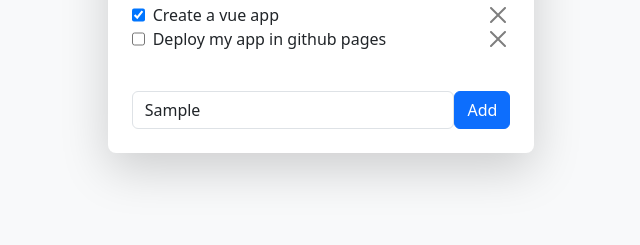
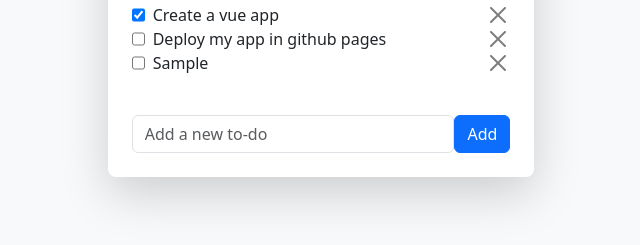
Before and after one commit to nrqrmz/to-do-app, a plain HTML site: page index.html in a window 1280 px wide. Both pictures are taken after typing "Sample" into the empty fields and a click on the input "Add". Shown: the part 101-346 px from the top of the page, without its empty margins (319-959 px from the left). Drawn offline with nearby package versions, Linux system fonts and the light colour scheme.

Commit message:
add addTodo and deleteTodo

```diff
--- a/index.html
+++ b/index.html
@@ -9,24 +9,24 @@
     <link rel="stylesheet" href="assets/styles.css">
   </head>
   <body class="bg-light">
-    <div id="app">
+    <div id="app" v-cloak>
       <div class="d-flex justify-content-center mt-4">
         <div class="bg-white p-4 shadow-lg col-11 col-md-6 col-lg-4 rounded-3">
           <h1>TO-DO APP</h1>
           <ul class="list-unstyled">
-            <li v-for="todo in todos">
+            <li v-for="(todo, index) in todos">
               <div class="d-flex justify-content-between">
                 <div class="d-flex">
                   <input type="checkbox" v-model="todo.done" class="me-2">
                   <div>{{todo.title}}</div>
                 </div>
-                <button type="button" class="btn-close fs-6" aria-label="Close"></button>
+                <button @click="deleteTodo(index)" type="button" class="btn-close fs-6" aria-label="Close"></button>
               </div>
             </li>
           </ul>
           <br>
           <div class="d-flex">
-            <input type="text" placeholder="Add a new to-do" class="form-control">
+            <input v-model="newTodo" type="text" placeholder="Add a new to-do" class="form-control">
             <input type="submit" value="Add" class="btn btn-primary" v-on:click="addTodo">
           </div>
         </div>
--- a/main.js
+++ b/main.js
@@ -4,12 +4,20 @@ const app = Vue.createApp({
       todos: [
         { title: 'Create a vue app', done: true },
         { title: 'Deploy my app in github pages', done: false }
-      ]
+      ],
+      newTodo: ''
     }
   },
   methods: {
     addTodo() {
-      alert('hello method')
+      todo = { title: this.newTodo, done: false }
+      if (this.newTodo !== '') {
+        this.todos.push(todo)
+        this.newTodo = ''
+      }
+    },
+    deleteTodo(index) {
+      this.todos.splice(index, 1)
     }
   }
 })
```
